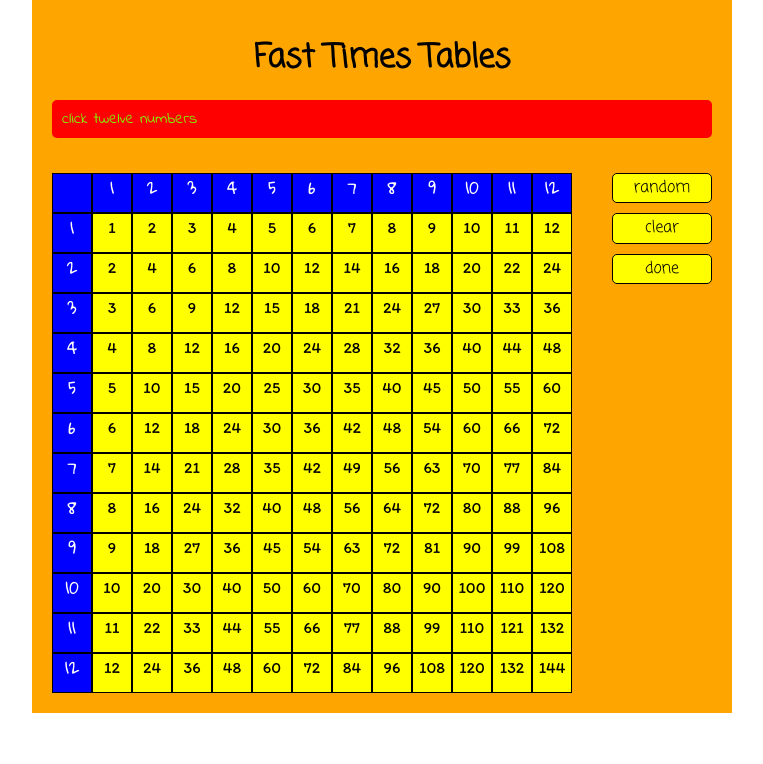
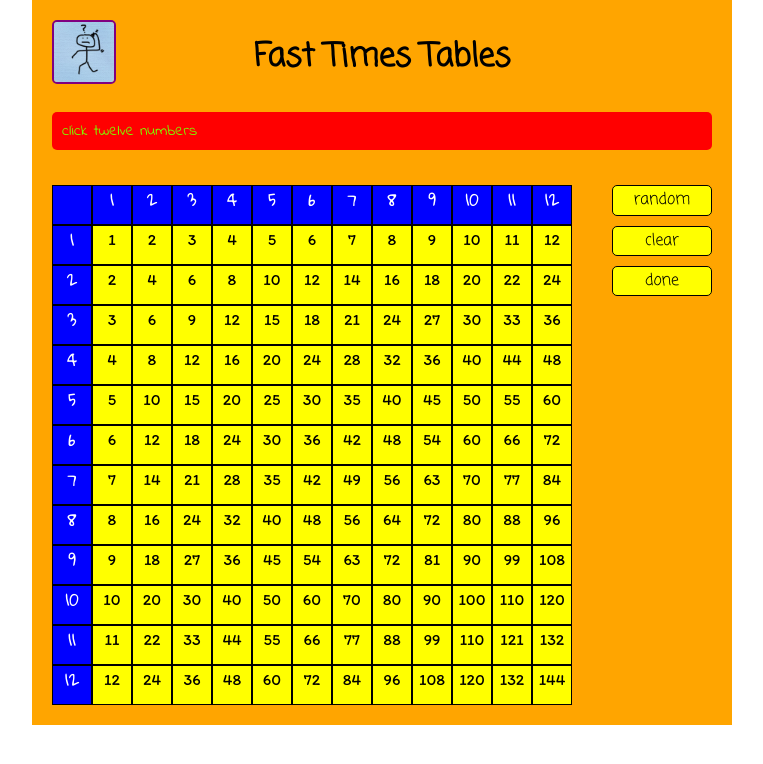
Before and after one commit to robings/fastTimesTables, a plain HTML site: page index.html in a window 1280 px wide. Shown: the whole page, without its empty margins (258-1021 px from the left). Drawn offline with Linux system fonts and the light colour scheme.

Commit message:
added a logo to header and used image as favicon

```diff
--- a/index.html
+++ b/index.html
@@ -11,11 +11,13 @@
     <script defer src="js/gameKeypadFunctions.js"></script>
     <script defer src="js/gameControllerFunctions.js"></script>
     <script defer src="js/script.js" ;></script>
+    <link rel="icon" type="image/jpg" href="images/confused.jpg" />
 </head>
 <body>
 <div class="pageContainer">
 
     <header>
+        <img src="images/confused.jpg" alt="Confused Person" />
         <h1>Fast Times Tables</h1>
     </header>
 
--- a/styles.css
+++ b/styles.css
@@ -38,8 +38,21 @@ html {
     padding: 20px;
 }
 
+header {
+    overflow: auto;
+}
+
+header img {
+    width: 64px;
+    float:left;
+    border-radius: 5px;
+    border: 2px solid purple;
+}
+
 h1 {
-    text-align: center;
+    width: -moz-fit-content;
+    width: fit-content;
+    margin: 20px auto;
 }
 
 article {
```
